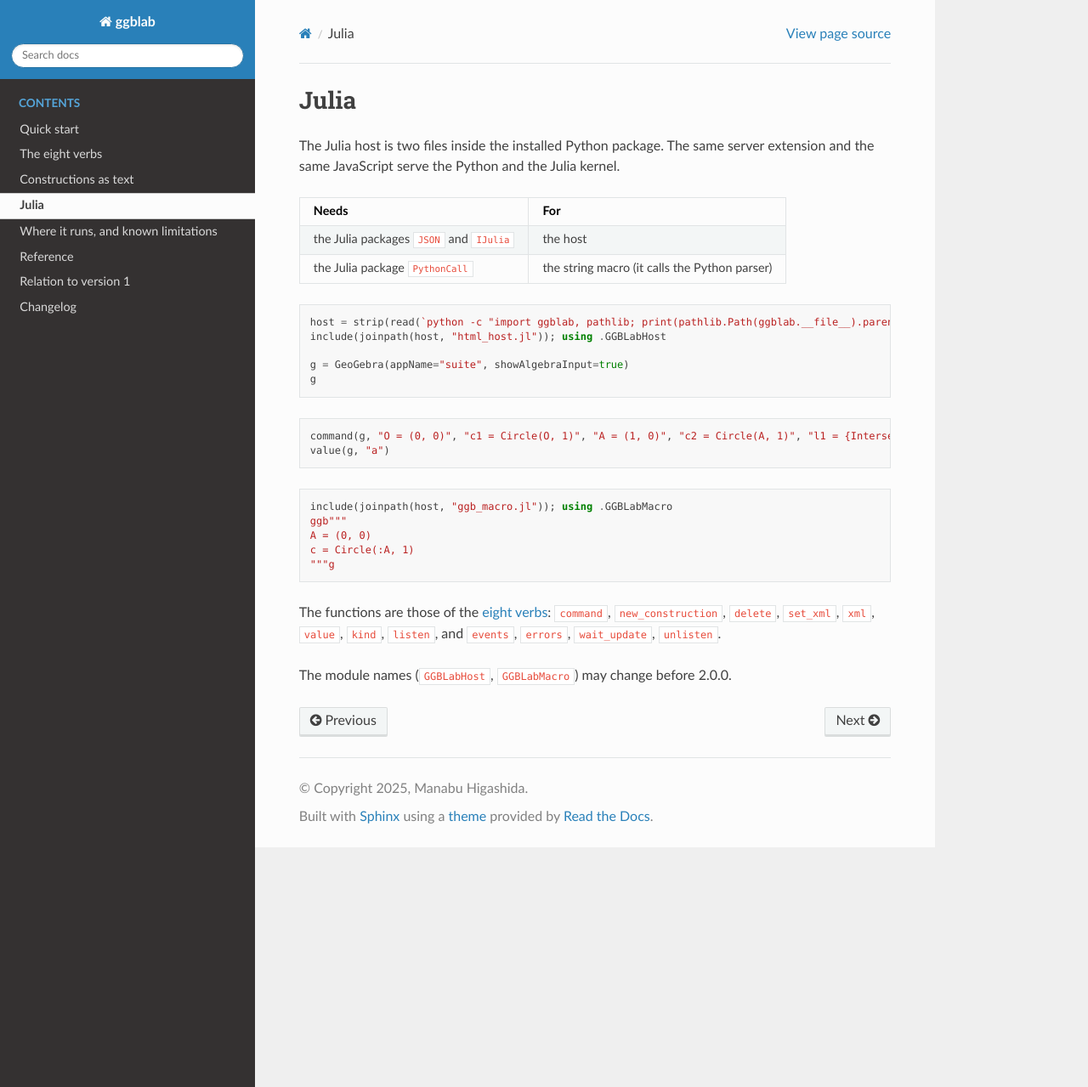
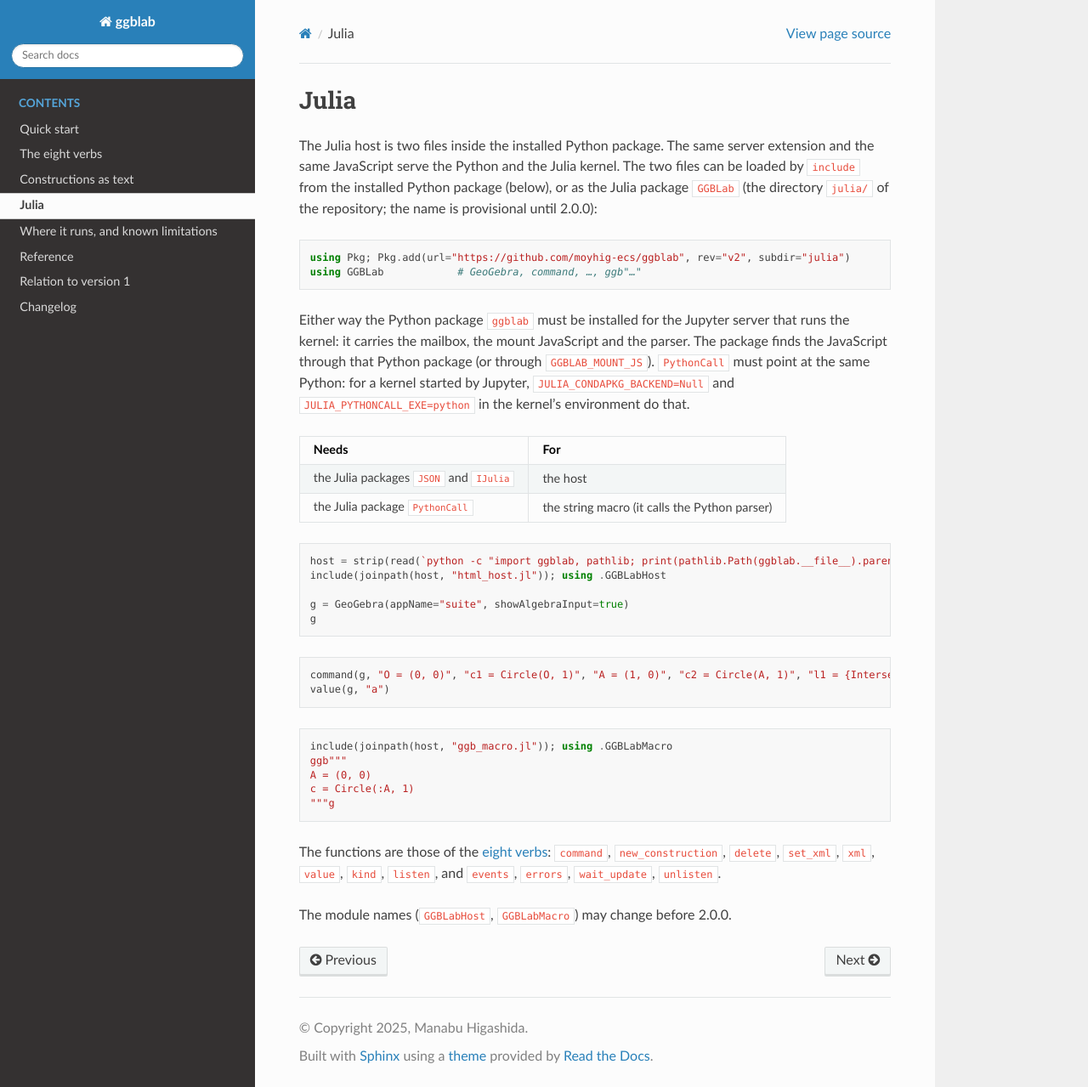
Before and after one commit to moyhig-ecs/ggblab, a Sphinx documentation site: the page built from docs/julia.md, in a window 1280 px wide and 1279 px high. Shown: the whole window at 85% size. Built offline with Sphinx 7.4.7 and the Read the Docs theme 3.1.0, drawn with Linux system fonts in a browser that asks for light colours.

Commit message:
the Julia host as a Julia package (julia/Project.toml, GGBLab); mount.js is looked up at the first mount
- julia/Project.toml (GGBLab, provisional name until 2.0.0; 2.0.0-rc1; deps
  Downloads, JSON, PythonCall, UUIDs), julia/src/GGBLab.jl (the same two files
  the wheel ships, included and re-exported; no new behaviour) and
  julia/test/runtests.jl (11 offline tests, the parser through PythonCall when
  the Python package is importable). Install:
  Pkg.add(url=..., rev="v2", subdir="julia").
- julia/host/html_host.jl: the mount JavaScript is read at the first mount, not
  when the file is loaded, so the package precompiles wherever it is installed.
  Looked up in order: GGBLAB_MOUNT_JS, the source tree, the installed wheel,
  the Python package ggblab that this kernel's python imports (that package
  also carries the mailbox, so the JavaScript matches the server).
- CI: Pkg.instantiate(); Pkg.test() in the julia job (PythonCall on the
  runner's python). docs/julia.md, CHANGELOG (Unreleased), .gitignore
  (julia/Manifest.toml).

Pkg.test: 11 passed. pytest: 66 passed. The package copied outside the tree
finds mount.js through the Python package, reports its own error when there is
none, and honours GGBLAB_MOUNT_JS.

Co-Authored-By: Claude Fable 5.1 <noreply@anthropic.com>

````diff
--- a/docs/julia.md
+++ b/docs/julia.md
@@ -1,7 +1,18 @@
 # Julia
 
 The Julia host is two files inside the installed Python package. The same server extension and the same JavaScript
-serve the Python and the Julia kernel.
+serve the Python and the Julia kernel. The two files can be loaded by `include` from the installed Python package
+(below), or as the Julia package `GGBLab` (the directory `julia/` of the repository; the name is provisional until 2.0.0):
+
+```julia
+using Pkg; Pkg.add(url="https://github.com/moyhig-ecs/ggblab", rev="v2", subdir="julia")
+using GGBLab            # GeoGebra, command, …, ggb"…"
+```
+
+Either way the Python package `ggblab` must be installed for the Jupyter server that runs the kernel: it carries the
+mailbox, the mount JavaScript and the parser. The package finds the JavaScript through that Python package (or through
+`GGBLAB_MOUNT_JS`). `PythonCall` must point at the same Python: for a kernel started by Jupyter,
+`JULIA_CONDAPKG_BACKEND=Null` and `JULIA_PYTHONCALL_EXE=python` in the kernel's environment do that.
 
 | Needs | For |
 |---|---|
````
Also changed, not shown: CHANGELOG.md (+6 -0 lines), 6 other files.
